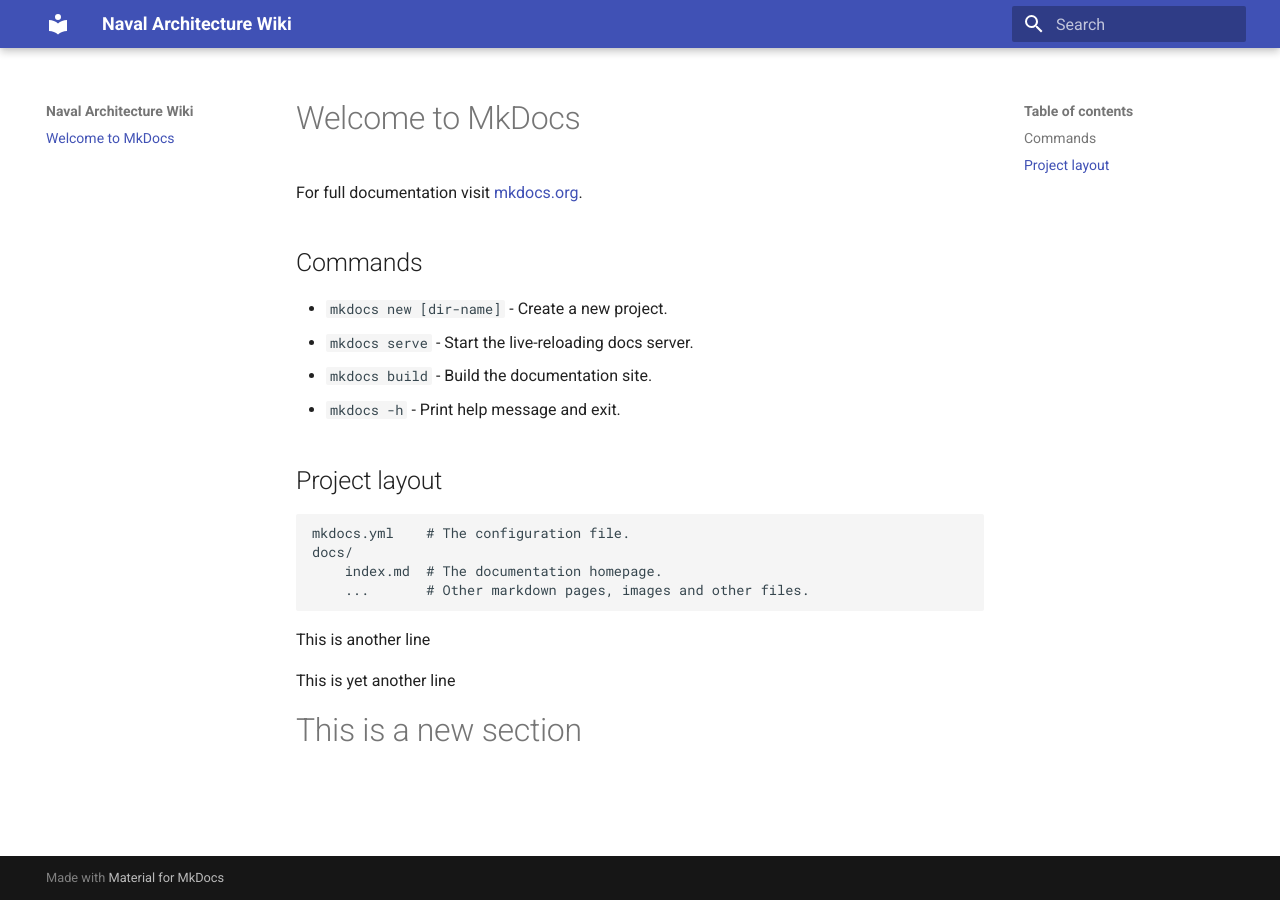
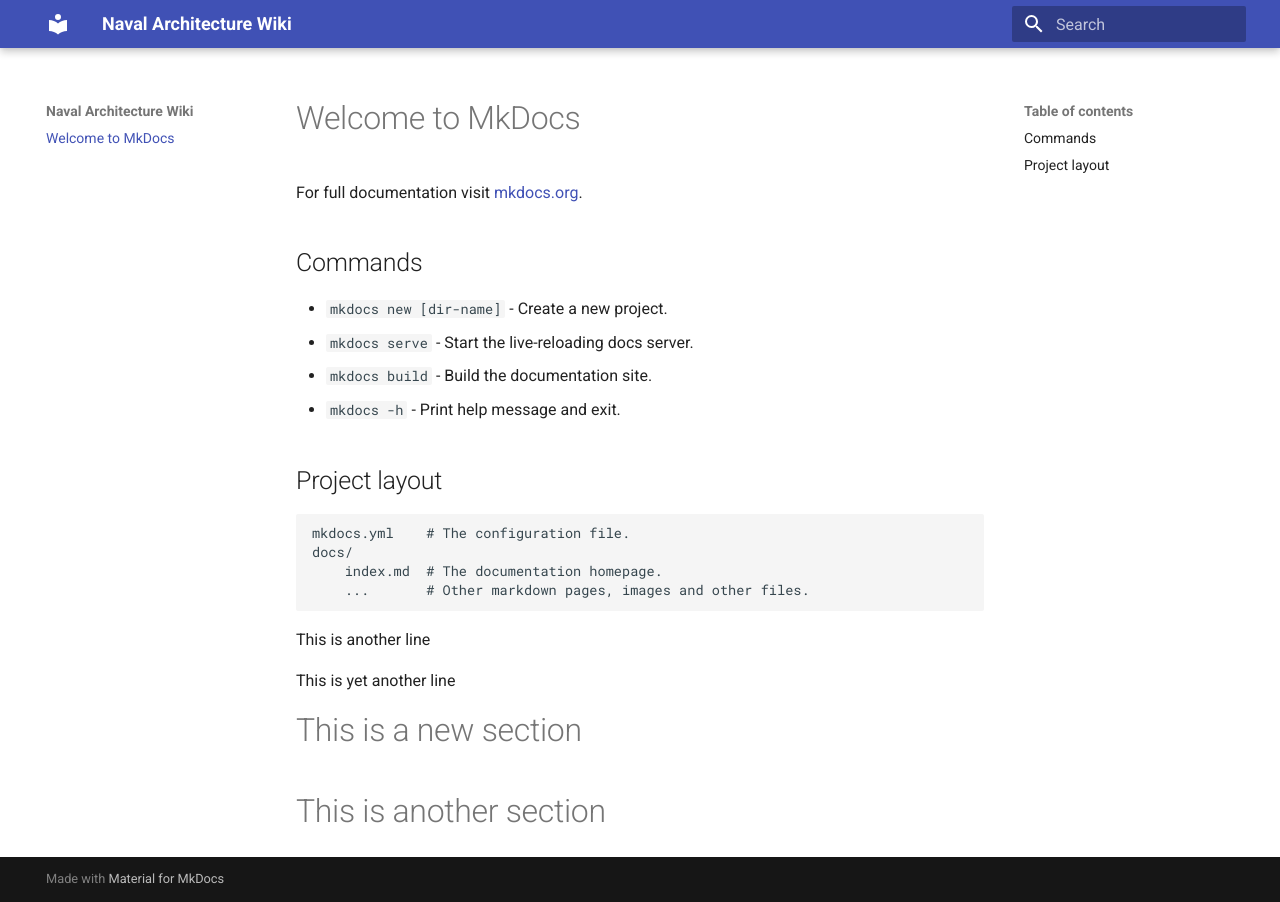
Before and after one commit to sreenath1994s/navalarchitecturewiki, an MkDocs documentation site: the page built from docs/index.md, in a window 1280 px wide. Built offline with MkDocs 1.6.1 and Material for MkDocs 9.7.7, drawn with Linux system fonts in a browser that asks for light colours.

Commit message:
third commit

```diff
--- a/docs/index.md
+++ b/docs/index.md
@@ -21,3 +21,4 @@
 This is yet another line
 
 # This is a new section
+# This is another section
```
Also changed, not shown: site/404.html, site/index.html, site/search/search_index.json, 2 other files.
